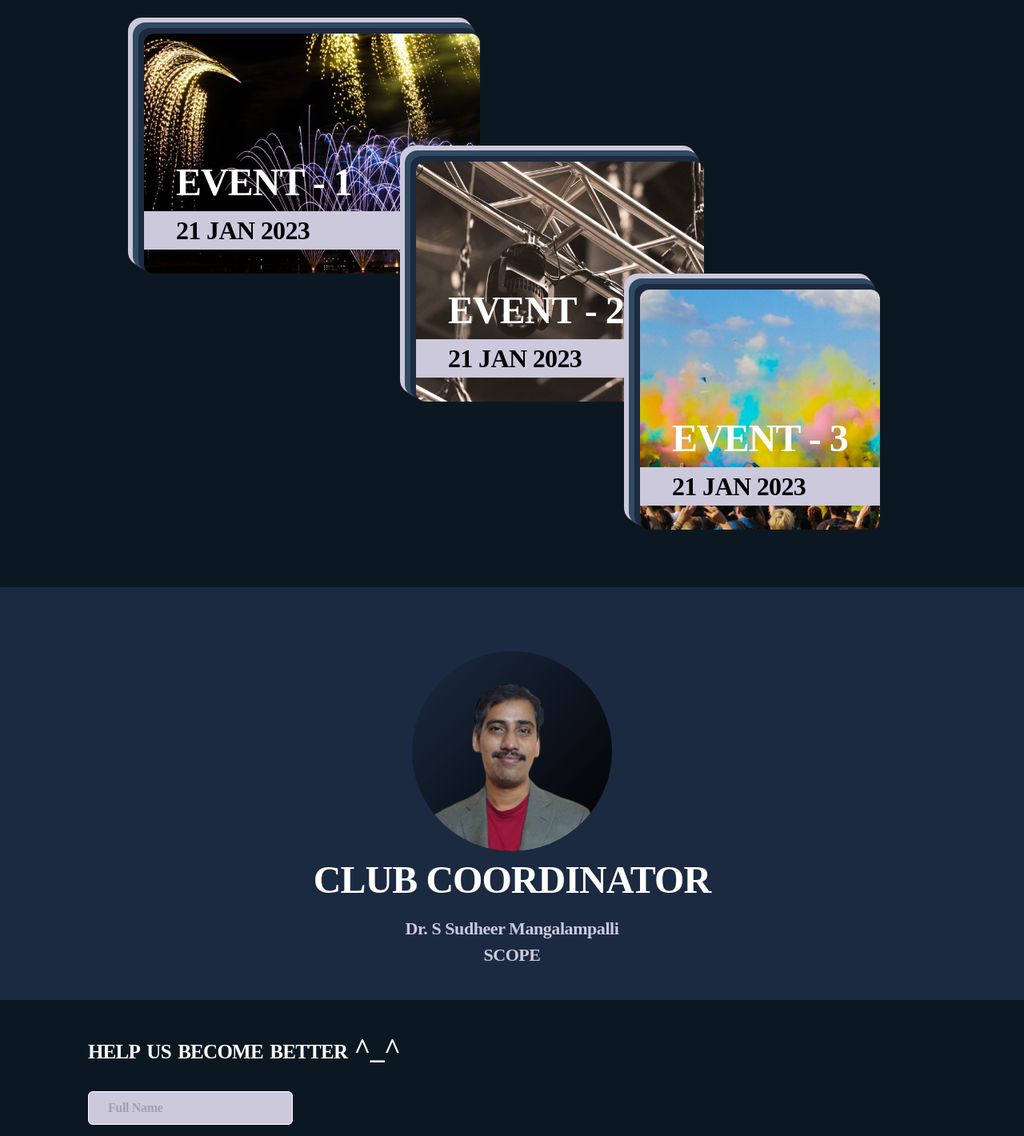
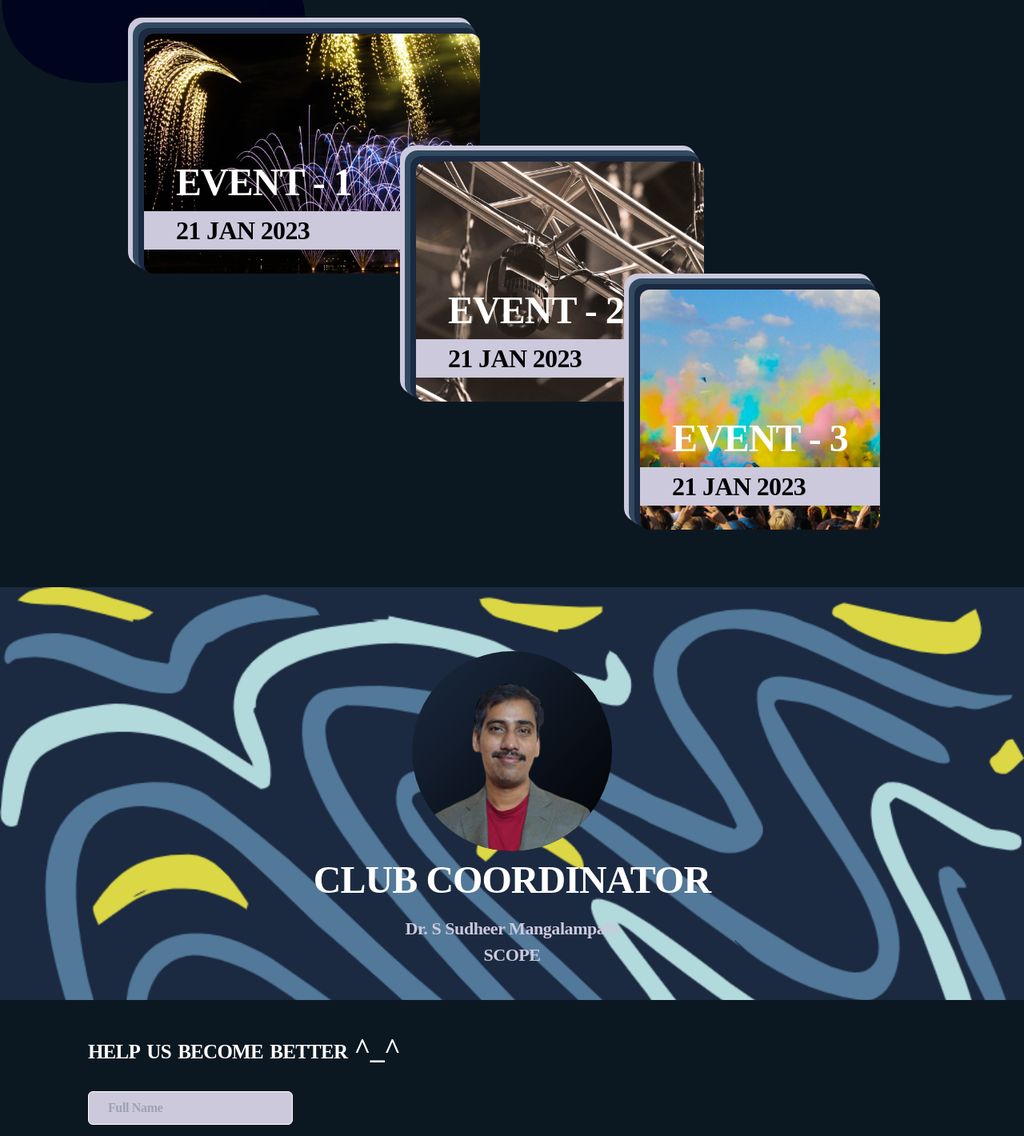
Before and after one commit to MSC-VITAP/MSC-Website, a React (Vite) app: page / in a window 1280 px wide. Shown: the part 2186-3606 px from the top of the page at 80% size. Built offline with nearby package versions, Linux system fonts and the light colour scheme; grey boxes are pictures that could not be loaded.

Commit message:
completed coordinator section

```diff
--- a/src/routes/Home.jsx
+++ b/src/routes/Home.jsx
@@ -10,6 +10,9 @@ import Event_date from '../components/Event_date'
 import bg from '../assets/bg/bg.png'
 import heroimg from '../assets/bg/olleaguesDiscussing.png'
 import aboutbg from '../assets/bg/squigglesColorful.png'
+
+import squigglesColorful from '../assets/bg/squigglesColorful.png'
+import freshFolkSpots from '../assets/bg/freshFolkSpots.png'
 import coodinator from '../assets/bg/coodinator.png'
 
 import thumbup from '../assets/svg/thumbup.svg'
@@ -255,7 +258,12 @@ function Home() {
 				</div>
 
 				{/*Event section*/}
-				<div id='Events' className='bg-[#0C1821] pt-24 pb-5 p-5'>
+				<div id='Events' className='bg-[#0C1821] pt-24 pb-5 p-5'
+					style={{
+						backgroundImage: `url(${freshFolkSpots})`,
+						backgroundRepeat: 'no-repeat',
+						backgroundBlendMode: 'color-burn'
+					}}>
 					<Heading >Events</Heading>
 					<LeadTwo >Explore the events which we have done (●'◡'●)</LeadTwo>
 
@@ -299,7 +307,10 @@ function Home() {
 				{/*Club coordinator section*/}
 				<div id='Coordinator'
 					style={{
-
+						backgroundImage: `url(${squigglesColorful})`,
+						backgroundRepeat: 'no-repeat',
+						backgroundSize: 'cover',
+						backgroundAttachment: 'fixed',
 					}}
 					className="pt-20 bg-[#1B2A41] py-10" >
 					<div className='overflow-hidden rounded-full w-[220px] h-[220px] md:w-[250px] md:h-[250px] bg-gradient-to-br from-[#1B2A41] to-black mx-auto'>
```
Also changed, not shown: src/assets/bg/squigglesColorful.png.
